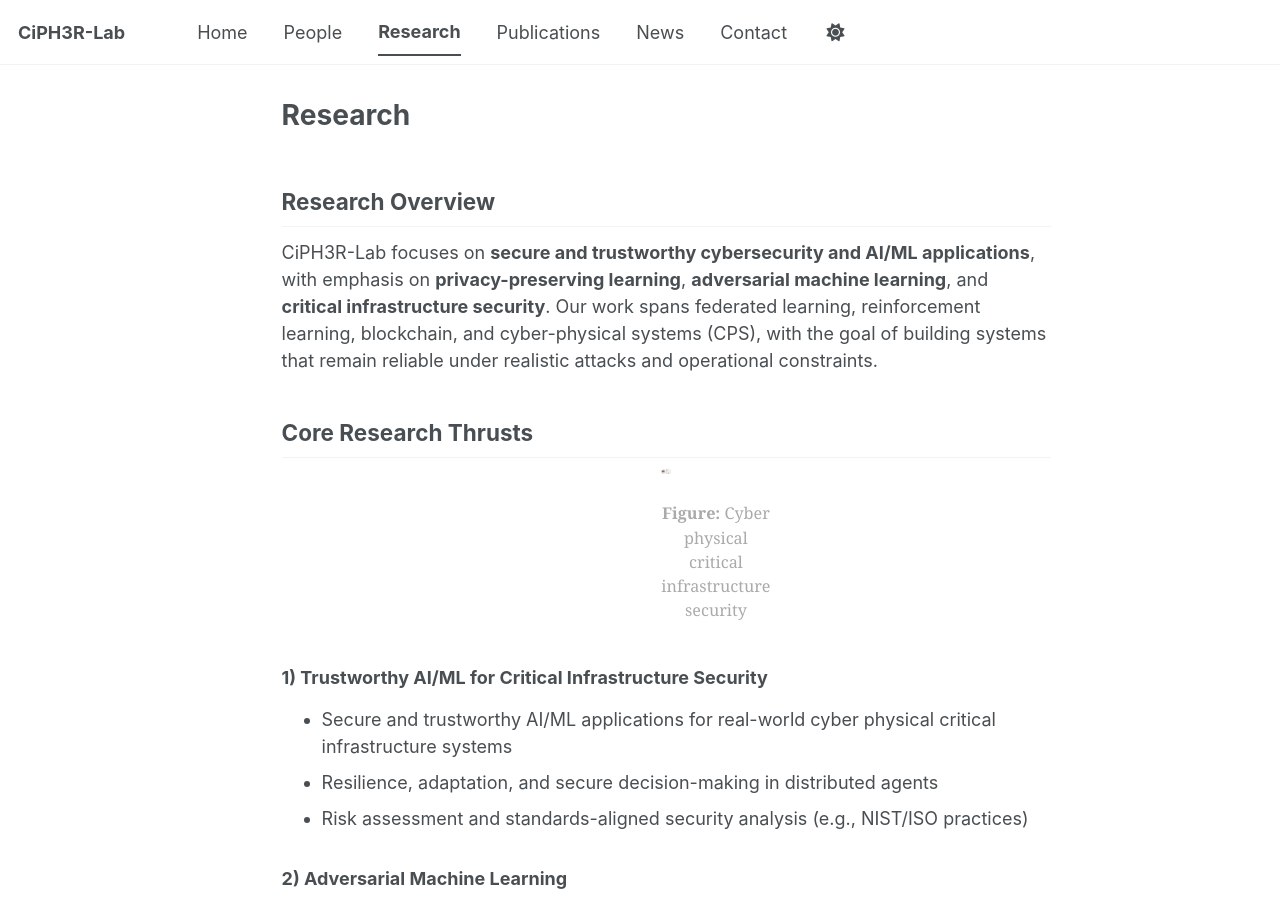
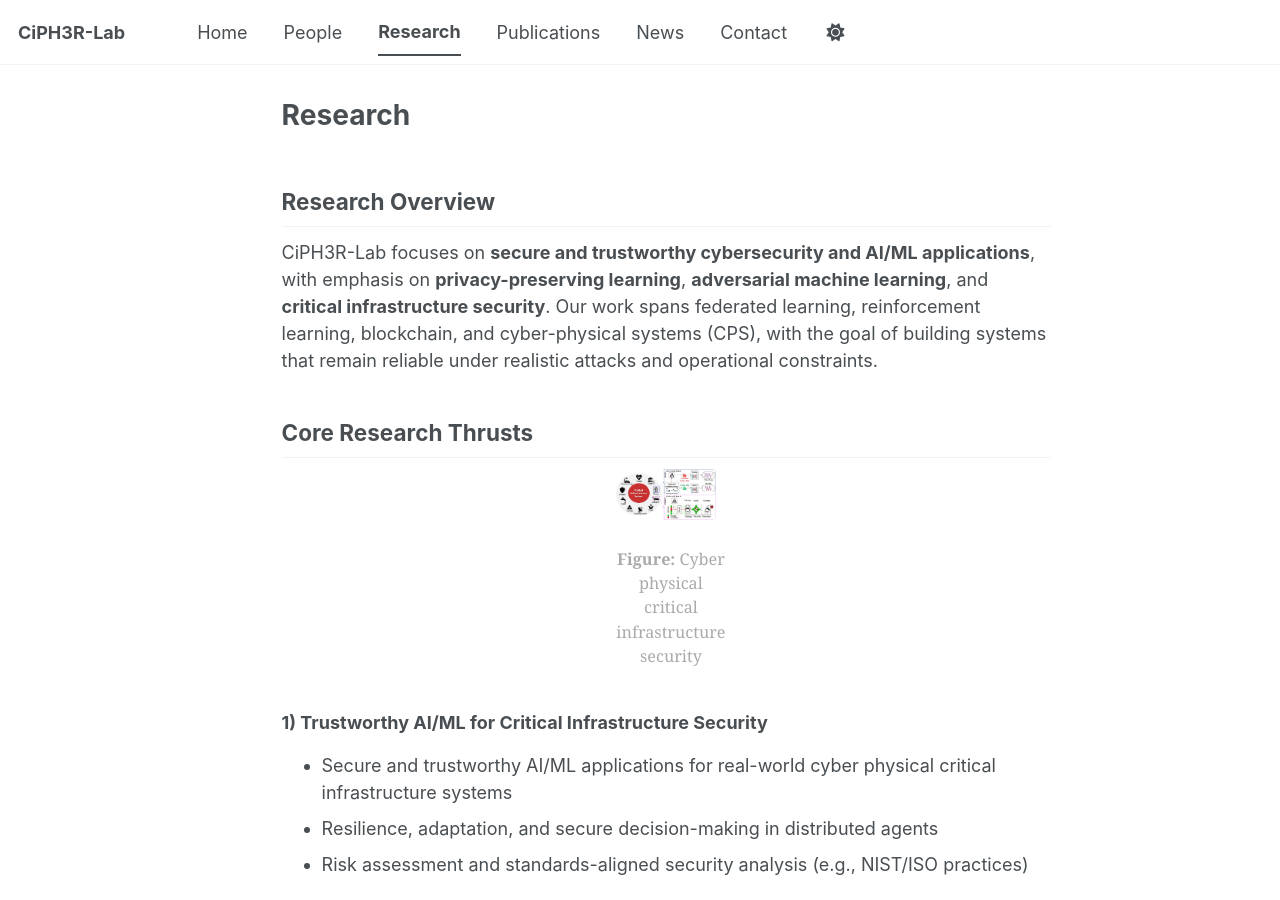
Before and after one commit to ciph3rLab/ciph3rLab.github.io, a Jekyll site: the page built from _pages/research.md, in a window 1280 px wide and 900 px high. Built offline with Jekyll 4.4.1, drawn with Linux system fonts in a browser that asks for light colours; a script bundle is joined from its source files by our own code; library files that are not in the unit come from our copies.

Commit message:
Update research.md

```diff
--- a/_pages/research.md
+++ b/_pages/research.md
@@ -10,7 +10,7 @@ CiPH3R-Lab focuses on **secure and trustworthy cybersecurity and AI/ML applicati
 
 ## Core Research Thrusts
 
-<figure style="max-width:10px; margin: 0.5rem auto; text-align:center;">
+<figure style="max-width:100px; margin: 0.5rem auto; text-align:center;">
   <img src="/images/projects/cpci-security.jpg"
        alt="Cyber physical critical infrastructure security"
        style="width:100%;">
```
